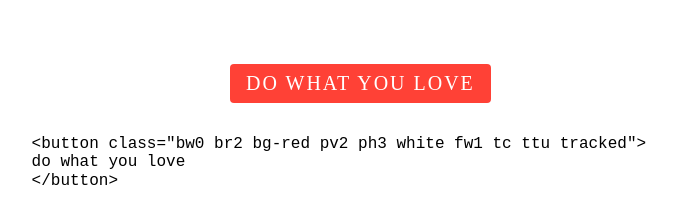
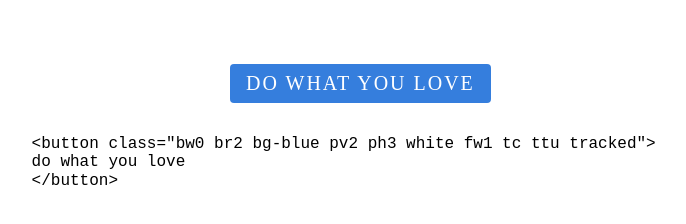
Before and after one commit to dwyl/learn-tachyons, a website: page examples/buttons.html in a window 1280 px wide. Shown: the whole page, without its empty margins (26-712 px from the left). Drawn offline with nearby package versions, Linux system fonts and the light colour scheme.

Commit message:
returning button background color to blue

```diff
--- a/examples/buttons.html
+++ b/examples/buttons.html
@@ -7,7 +7,7 @@
   </head>
   <body>
     <div class="ml7 mt5 mb4 f4">
-      <button class="bw0 br2 bg-red pv2 ph3 white fw1 tc ttu tracked">do what you love</button>
+      <button class="bw0 br2 bg-blue pv2 ph3 white fw1 tc ttu tracked">do what you love</button>
     </div>
     <style>
     .bg-dwyl-teal {
```
